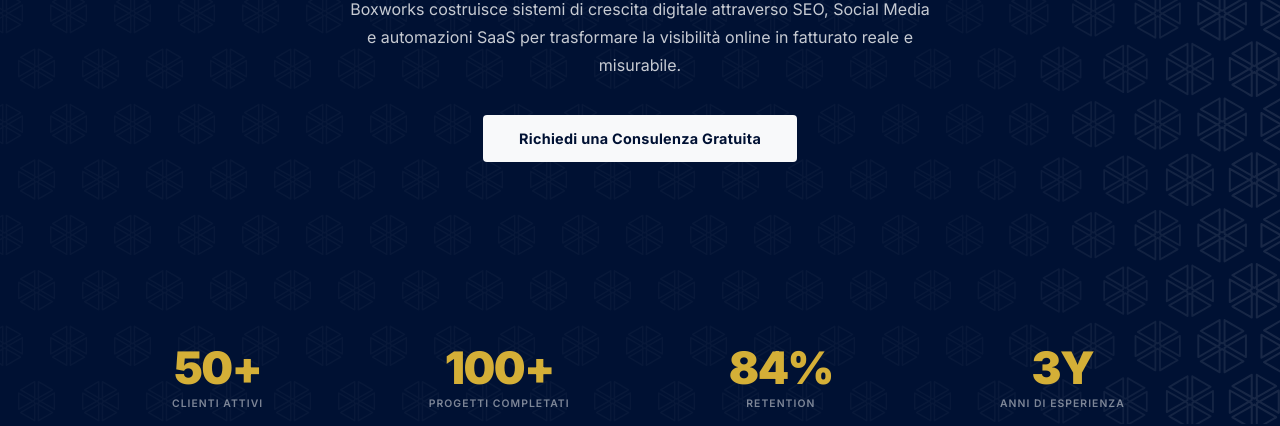
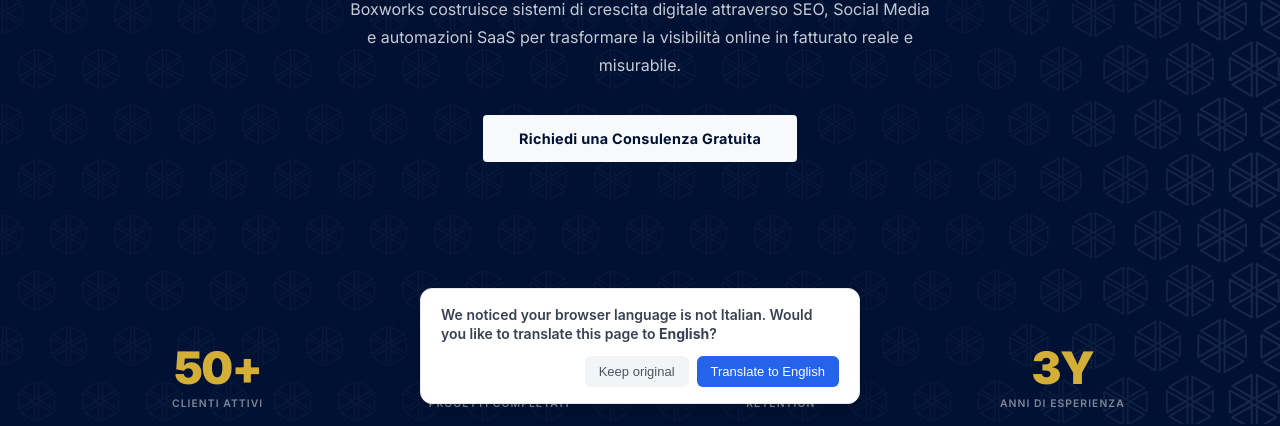
Before and after one commit to boxescrew-svg/BoxworksSite, a plain HTML site: page audit/index.html in a window 1280 px wide. Shown: the part 376-802 px from the top of the page. Drawn offline with nearby package versions, Linux system fonts and the light colour scheme; animation ran at ten frames a second.

Commit message:
Update index.html

```diff
--- a/audit/index.html
+++ b/audit/index.html
@@ -789,5 +789,6 @@
   tick();
 })();
 </script>
+<script src="/lang-selector.js"></script>
 </body>
 </html>
```
